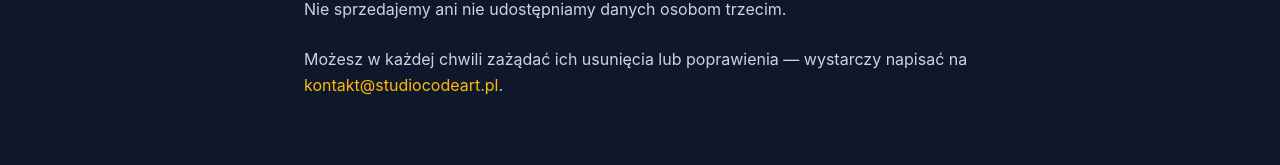
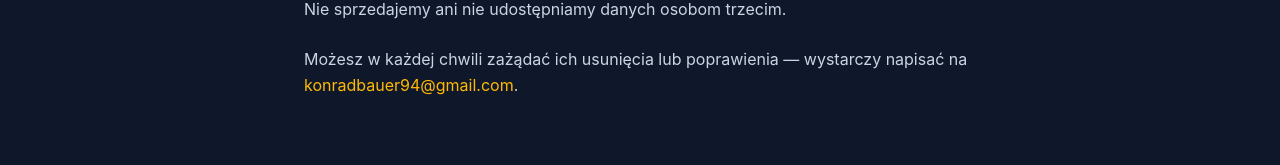
Before and after one commit to KonradBauer/freelance, a Next.js app: page /polityka-prywatnosci in a window 1280 px wide. Shown: the part 250-415 px from the top of the page. Built offline with nearby package versions, Linux system fonts and the light colour scheme; no server answers.

Commit message:
mail update

```diff
--- a/src/app/polityka-prywatnosci/page.tsx
+++ b/src/app/polityka-prywatnosci/page.tsx
@@ -35,10 +35,10 @@ export default function PrivacyPolicyPage() {
             Możesz w każdej chwili zażądać ich usunięcia lub poprawienia —
             wystarczy napisać na{" "}
             <a
-              href="mailto:kontakt@studiocodeart.pl"
+              href="mailto:konradbauer94@gmail.com"
               className="text-amber-400 hover:text-amber-300 transition-colors duration-200"
             >
-              kontakt@studiocodeart.pl
+              konradbauer94@gmail.com
             </a>
             .
           </p>
```
